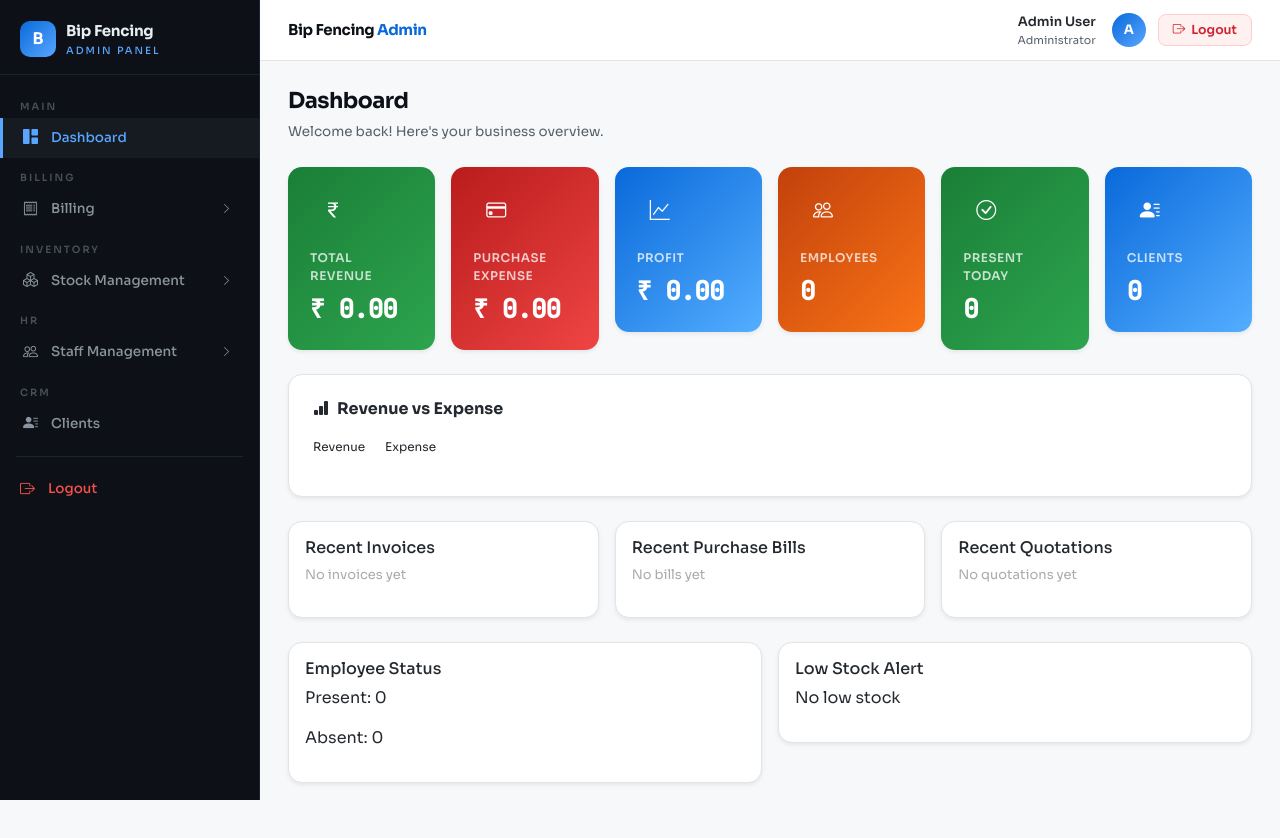
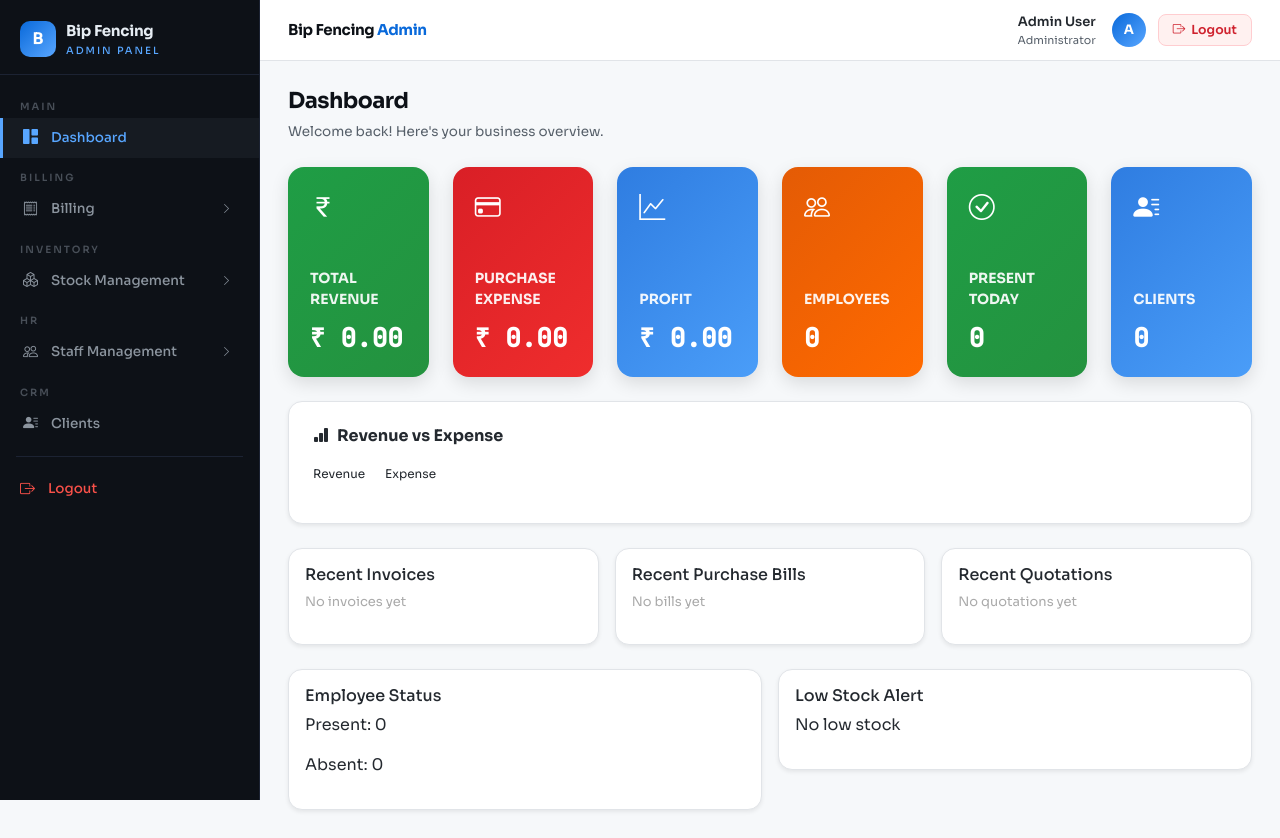
Before and after one commit to sachin-error/BIP-FENCING-REACT-CODE, a React (Vite) app in the folder bip-admin/: page /dashboard in a window 1280 px wide. Before the commit the page ends 811 px from the top, so only its background shows below. Built offline with nearby package versions, Linux system fonts and the light colour scheme; sample sign-in values are in the browser's storage.

Commit message:
latest dashboard with all informations

```diff
--- a/bip-admin/src/pages/Dashboard.jsx
+++ b/bip-admin/src/pages/Dashboard.jsx
@@ -87,17 +87,93 @@ const absent = todayAttendance.filter(
       </div>
 
       {/* 🔥 SUMMARY CARDS */}
-      <div className="row g-3 mb-4">
-        {statCards.map((card, i) => (
-          <div className="col-xl-2 col-md-4 col-6" key={i}>
-            <div className={`stat-card shadow-sm ${card.color}`}>
-              <div className="stat-icon"><i className={`bi ${card.icon}`}></i></div>
-              <div className="stat-label">{card.label}</div>
-              <div className="stat-value">{card.unit || ""}{card.value}</div>
+      {/* 🔥 SUMMARY CARDS */}
+<div className="row g-4 mb-4">
+
+  {statCards.map((card, i) => {
+
+    const gradients = {
+      "card-green": "linear-gradient(135deg, #1f9d45, #24923f)",
+      "card-red": "linear-gradient(135deg, #d91f26, #ef2d2d)",
+      "card-blue": "linear-gradient(135deg, #2f7de1, #4a9df8)",
+      "card-orange": "linear-gradient(135deg, #e45b05, #ff6a00)",
+    };
+
+    return (
+      <div className="col-xl-2 col-lg-4 col-md-4 col-6" key={i}>
+
+        <div
+          style={{
+            background: gradients[card.color],
+            borderRadius: 16,
+            padding: "22px",
+            height: 210,
+            color: "#fff",
+            position: "relative",
+            overflow: "hidden",
+            boxShadow: "0 6px 18px rgba(0,0,0,0.12)",
+            display: "flex",
+            flexDirection: "column",
+            justifyContent: "space-between",
+          }}
+        >
+
+          {/* ICON */}
+          <div>
+            <i
+              className={`bi ${card.icon}`}
+              style={{
+                fontSize: 26,
+                color: "#fff",
+              }}
+            ></i>
+          </div>
+
+          {/* TEXT CONTENT */}
+          <div>
+
+            {/* LABEL */}
+            <div
+              style={{
+                fontSize: 14,
+                fontWeight: 700,
+                textTransform: "uppercase",
+                opacity: 0.92,
+                marginBottom: 12,
+                lineHeight: 1.5,
+              }}
+            >
+              {card.label}
             </div>
+
+            {/* VALUE */}
+            {/* VALUE */}
+<div
+  style={{
+    fontSize: 26,
+    fontWeight: 800,
+    lineHeight: 1.25,
+    color: "#fff",
+    wordBreak: "break-word",
+    overflowWrap: "break-word",
+    whiteSpace: "normal",
+    maxWidth: "100%",
+    fontFamily: "'JetBrains Mono', monospace",
+  }}
+>
+              {card.unit || ""}
+              {card.value}
+            </div>
+
           </div>
-        ))}
+
+        </div>
+
       </div>
+    );
+  })}
+
+</div>
 
       {/* 📊 SIMPLE GRAPH */}
       <div className="row g-3 mb-4">
```
